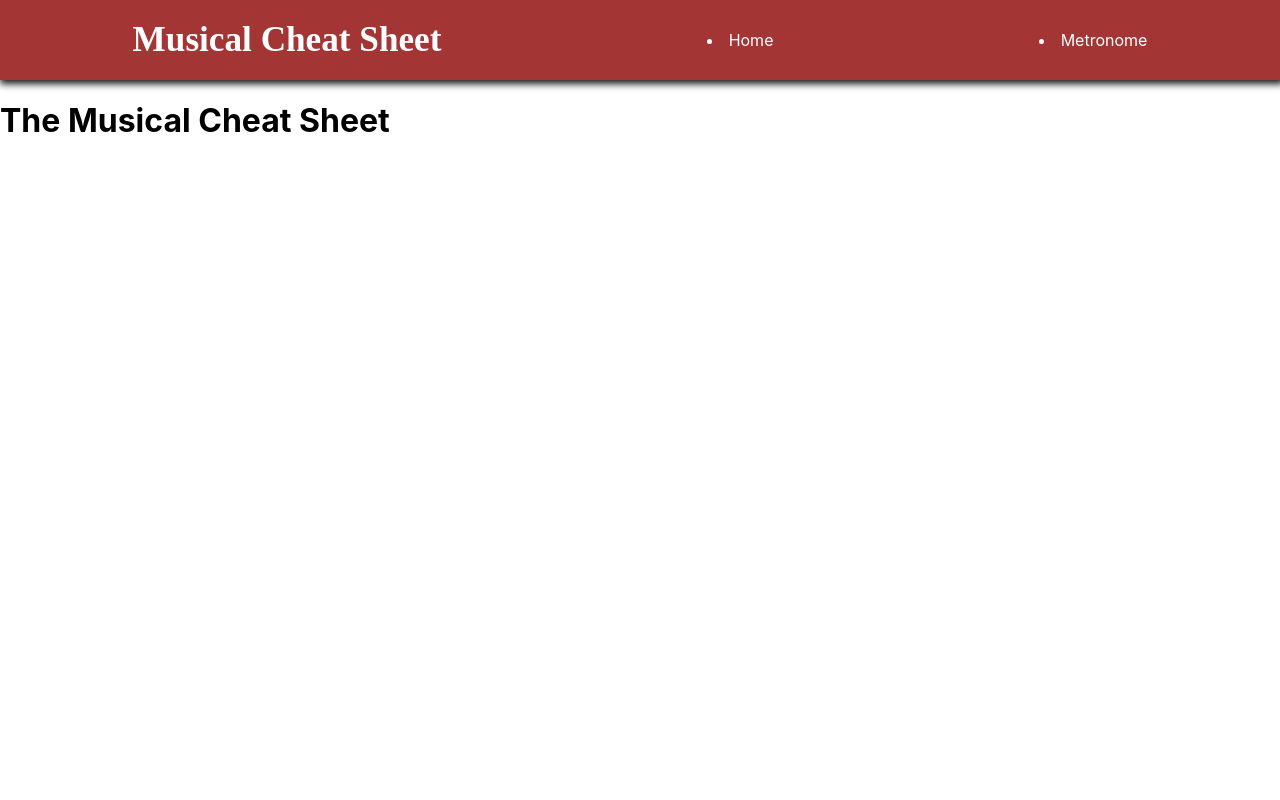
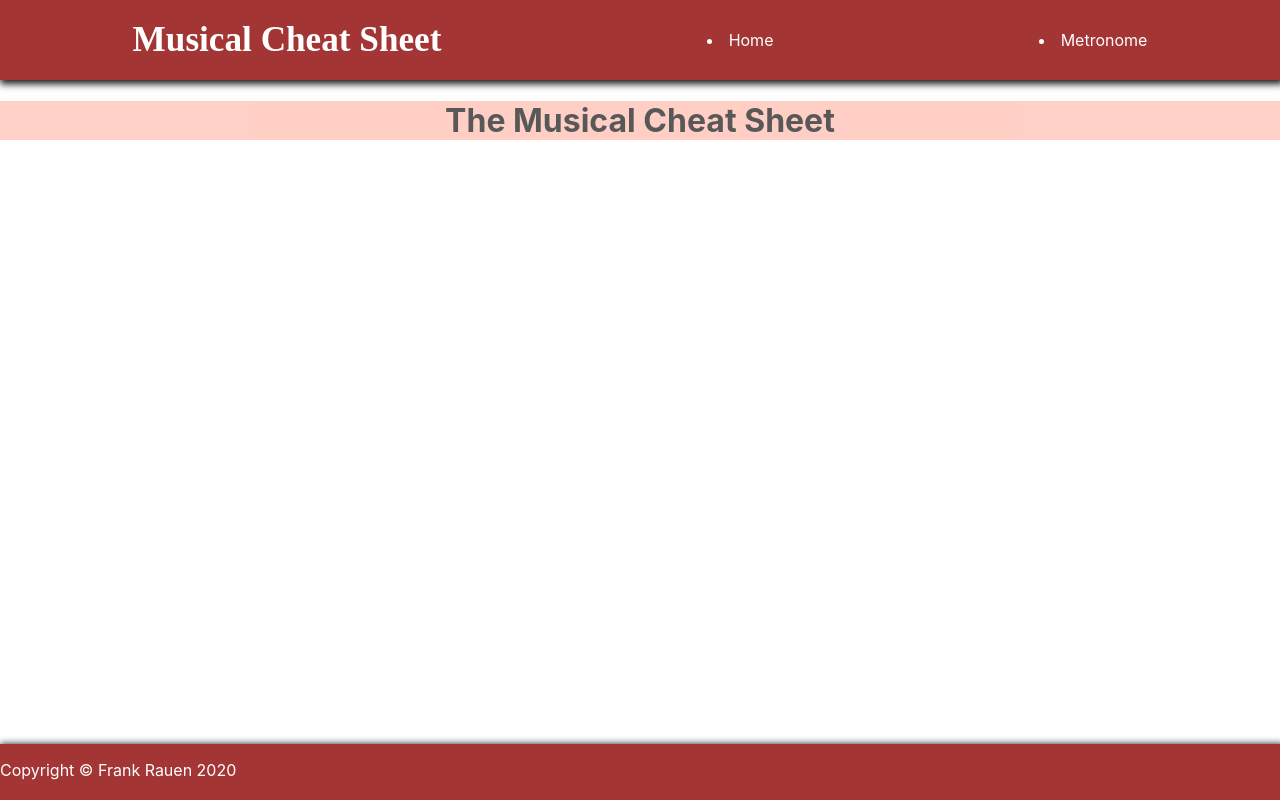
Before and after one commit to Frank-Rauen/musical-cheat-sheet, a React (Create React App) app: page / in a window 1280 px wide. Built offline with nearby package versions, Linux system fonts and the light colour scheme.

Commit message:
adds Home styling and Sheets and Cheats component folders

```diff
--- a/src/App.js
+++ b/src/App.js
@@ -6,11 +6,12 @@ import './App.css'
 //Reusables
 
 import Navbar from '../src/components/Navbar/Navbar';
-import Metronome from '../src/components/Metronome/Metronome';
+import Footer from '../src/components/Footer/Footer';
 
 //Pages
 
 import Home from '../src/pages/Home/Home';
+import Metronome from '../src/components/Metronome/Metronome';
 
 class App extends Component {
   render() {
@@ -28,6 +29,7 @@ class App extends Component {
           } />
         </Switch>
         </div>
+        <Footer />
       </div>
     )
   }
--- a/src/components/Footer/Footer.jsx
+++ b/src/components/Footer/Footer.jsx
@@ -0,0 +1,12 @@
+import React from 'react';
+import styles from './Footer.module.css';
+
+const Footer = (props) => {
+    return (
+        <footer className={styles.footer}>
+                <p>Copyright &copy; Frank Rauen {new Date().getFullYear()}</p>
+        </footer>
+    )
+}
+
+export default Footer;
--- a/src/components/Footer/Footer.module.css
+++ b/src/components/Footer/Footer.module.css
@@ -0,0 +1,12 @@
+.footer {
+    display: flex;
+    color: #ffffff;
+    background-color:rgb(163, 53, 53);
+    height: 3.5rem;
+    box-shadow: 2px 2px 7px 2px rgb(26, 26, 26);
+    position: fixed;
+    left: 0;
+    bottom: 0;
+    width: 100%;
+    text-align: center;
+}
--- a/src/components/Metronome/Metronome.jsx
+++ b/src/components/Metronome/Metronome.jsx
@@ -74,7 +74,7 @@ class Metronome extends Component {
 
         return(
         <div className={styles.metronome}>
-            <header>Metronome</header>
+            <header className={styles.header}>Metronome</header>
             <div className={styles.description}>
             <h1>The metronome is the most important tool you have
                 for improving your rhythm. Set your BPM (beats per minute) with the slider.</h1>
--- a/src/components/Metronome/Metronome.module.css
+++ b/src/components/Metronome/Metronome.module.css
@@ -29,3 +29,11 @@
     box-shadow: 2px 2px 7px 2px rgb(26, 26, 26);
 
 }
+
+.header {
+    background-color: rgba(255, 87, 57, 0.432);
+    font-size: 18px;
+    opacity: 65%;
+    text-align: center;
+    margin: auto 0;
+}
--- a/src/pages/Home/Home.module.css
+++ b/src/pages/Home/Home.module.css
@@ -0,0 +1,7 @@
+.container {
+    background-color: rgba(255, 87, 57, 0.432);
+    font-size-adjust: unset;
+    opacity: 65%;
+    text-align: center;
+    margin: auto 0;
+}
```
Also changed, not shown: src/components/Cheats/Cheats.jsx (added), src/components/Cheats/Cheats.module.css (added), src/components/Sheets/Sheets.jsx (added), src/components/Sheets/Sheets.module.css (added).
